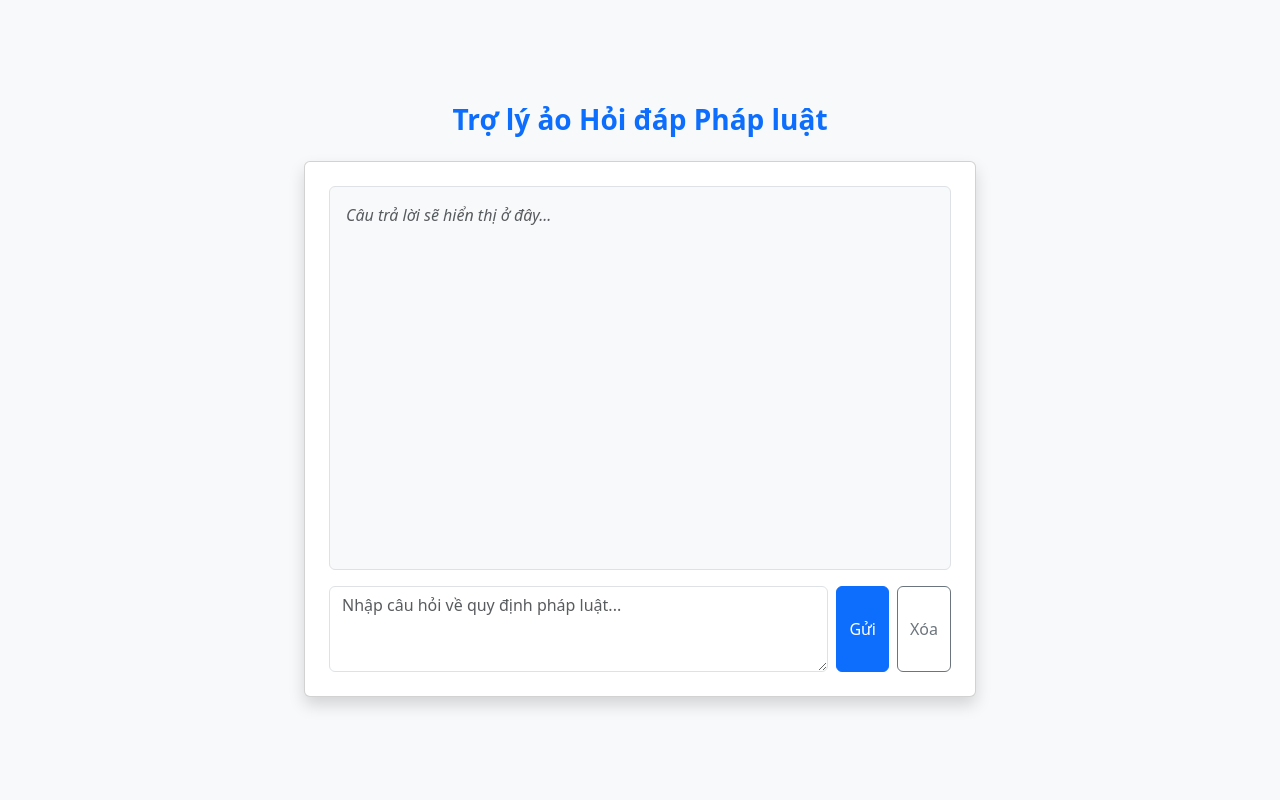
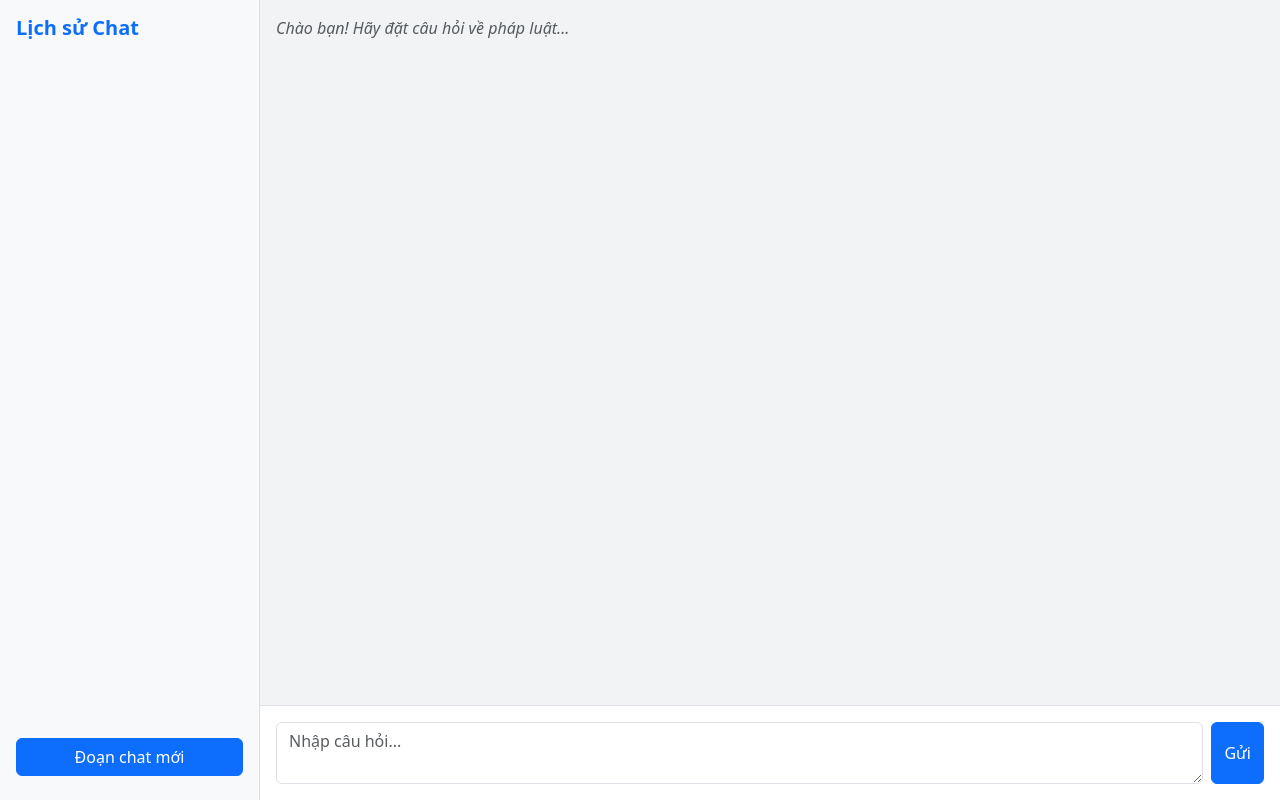
Before and after one commit to sunnytran123/chatbot_phapluat, a PHP site: page /hoi_dap/ in a window 1280 px wide. Run offline with PHP 8.4, Linux system fonts and the light colour scheme.

Commit message:
update on

```diff
--- a/index.php
+++ b/index.php
@@ -5,45 +5,153 @@
   <meta name="viewport" content="width=device-width, initial-scale=1.0">
   <title>Trợ lý ảo Hỏi đáp Pháp luật</title>
   <link href="https://cdn.jsdelivr.net/npm/bootstrap@5.3.3/dist/css/bootstrap.min.css" rel="stylesheet">
+  <style>
+    body, html {
+      height: 100%;
+      overflow: hidden;
+    }
+    .sidebar {
+      width: 260px;
+      background: #f8f9fa;
+      border-right: 1px solid #ddd;
+      overflow-y: auto;
+      padding: 1rem;
+      height: 100vh;
+    }
+    .chat-container {
+      flex: 1;
+      display: flex;
+      flex-direction: column;
+      height: 100vh;
+    }
+    .chat-messages {
+      flex: 1;
+      overflow-y: auto;
+      padding: 1rem;
+      background: #f1f3f5;
+    }
+    .message {
+      margin-bottom: 1rem;
+    }
+    .message.user {
+      text-align: right;
+    }
+    .message.ai {
+      text-align: left;
+    }
+    .history-item {
+      cursor: pointer;
+      padding: 0.5rem;
+      border-radius: 4px;
+      display: flex;
+      justify-content: space-between;
+      align-items: center;
+      gap: 0.5rem;
+    }
+    .history-item:hover {
+      background: #e9ecef;
+    }
+    .history-text {
+      flex-grow: 1;
+      overflow: hidden;
+      text-overflow: ellipsis;
+      white-space: nowrap;
+    }
+  </style>
 </head>
-<body class="bg-light">
-  <div class="min-vh-100 d-flex flex-column align-items-center justify-content-center p-4">
-    <h1 class="h3 fw-bold text-primary mb-4">Trợ lý ảo Hỏi đáp Pháp luật</h1>
+<body>
 
-    <div class="w-100" style="max-width: 672px;">
-      <div class="card shadow">
-        <div class="card-body p-4">
+<div class="d-flex h-100">
+  <!-- Sidebar lịch sử -->
+  <div class="sidebar d-flex flex-column">
+    <h5 class="fw-bold mb-3 text-primary">Lịch sử Chat</h5>
+    <div id="historyList" class="flex-grow-1 mb-3"></div>
+    <button class="btn btn-primary mb-2" id="newChat">Đoạn chat mới</button>
+  </div>
 
-          <div id="responseArea" class="border rounded p-3 mb-3 bg-light" style="height: 384px; overflow-y: auto;">
-            <p class="text-muted fst-italic">Câu trả lời sẽ hiển thị ở đây...</p>
-          </div>
+  <!-- Khu vực chat chính -->
+  <div class="chat-container">
+    <div class="chat-messages" id="chatArea">
+      <p class="text-muted fst-italic">Chào bạn! Hãy đặt câu hỏi về pháp luật...</p>
+    </div>
 
-          <div class="d-flex flex-column flex-sm-row gap-2">
-            <textarea id="userInput" class="form-control" rows="3" placeholder="Nhập câu hỏi về quy định pháp luật..."></textarea>
-            <div class="d-flex gap-2">
-              <button id="sendButton" class="btn btn-primary">Gửi</button>
-              <button id="clearButton" class="btn btn-outline-secondary">Xóa</button>
-            </div>
-          </div>
-
-        </div>
-      </div>
+    <div class="border-top p-3 d-flex gap-2">
+      <textarea id="userInput" class="form-control" rows="2" placeholder="Nhập câu hỏi..."></textarea>
+      <button id="sendButton" class="btn btn-primary">Gửi</button>
     </div>
   </div>
-
-<script src="https://cdn.jsdelivr.net/npm/bootstrap@5.3.3/dist/js/bootstrap.bundle.min.js"></script>
+</div>
 
 <script>
+const chatArea = document.getElementById('chatArea');
 const userInput = document.getElementById('userInput');
 const sendButton = document.getElementById('sendButton');
-const clearButton = document.getElementById('clearButton');
-const responseArea = document.getElementById('responseArea');
+const newChatBtn = document.getElementById('newChat');
+const historyList = document.getElementById('historyList');
 
+let currentChat = [];
+let allChats = JSON.parse(localStorage.getItem('chatHistory')) || [];
+let currentChatIndex = -1; // -1 là đoạn chat mới, >=0 là đoạn chat cũ đang tiếp tục
+
+// Hiển thị danh sách lịch sử
+function renderHistory() {
+  historyList.innerHTML = "";
+  allChats.forEach((chat, index) => {
+    const item = document.createElement('div');
+    item.className = 'history-item';
+
+    const text = document.createElement('div');
+    text.className = 'history-text';
+    text.textContent = chat.messages?.[0]?.content?.slice(0, 30) || `Đoạn chat ${index + 1}`;
+
+    const delBtn = document.createElement('button');
+    delBtn.className = 'btn btn-sm btn-outline-danger';
+    delBtn.textContent = 'Xóa';
+    delBtn.onclick = (e) => {
+      e.stopPropagation();
+      if (confirm('Xác nhận xóa đoạn chat này?')) {
+        allChats.splice(index, 1);
+        localStorage.setItem('chatHistory', JSON.stringify(allChats));
+        renderHistory();
+      }
+    };
+
+    item.appendChild(text);
+    item.appendChild(delBtn);
+    item.onclick = () => loadChat(index);
+    historyList.appendChild(item);
+  });
+}
+renderHistory();
+
+// Tải đoạn chat cũ để tiếp tục
+function loadChat(index) {
+  const selectedChat = allChats[index];
+  if (!selectedChat) return;
+
+  currentChatIndex = index;
+  currentChat = JSON.parse(JSON.stringify(selectedChat.messages));
+  chatArea.innerHTML = "";
+  currentChat.forEach(msg => renderMessage(msg.role, msg.content));
+}
+
+// Hiển thị tin nhắn
+function renderMessage(role, content) {
+  const div = document.createElement('div');
+  div.className = `message ${role}`;
+  div.innerHTML = `<div class="p-2 rounded bg-${role === 'user' ? 'primary text-white' : 'light'} d-inline-block">${content}</div>`;
+  chatArea.appendChild(div);
+  chatArea.scrollTop = chatArea.scrollHeight;
+}
+
+// Gửi câu hỏi
 sendButton.addEventListener('click', async () => {
   const question = userInput.value.trim();
-  if (!question) return alert('Vui lòng nhập câu hỏi!');
+  if (!question) return;
 
-  responseArea.innerHTML += `<p class="text-primary fw-semibold mb-2">Bạn: ${question}</p>`;
+  renderMessage('user', question);
+  currentChat.push({ role: 'user', content: question });
+  userInput.value = '';
 
   try {
     const res = await fetch('http://127.0.0.1:5000/hoi_dap', {
@@ -53,18 +161,43 @@ sendButton.addEventListener('click', async () => {
     });
     const data = await res.json();
 
-    responseArea.innerHTML += `<p class="text-dark mb-3">Trợ lý: ${data.tra_loi || 'Không có câu trả lời phù hợp.'}</p>`;
+    const answer = data.tra_loi || 'Không có câu trả lời phù hợp.';
+    renderMessage('ai', answer);
+    currentChat.push({ role: 'ai', content: answer });
+
+    if (currentChatIndex >= 0) {
+      allChats[currentChatIndex].messages = JSON.parse(JSON.stringify(currentChat));
+    }
+
   } catch (err) {
-    responseArea.innerHTML += `<p class="text-danger mb-3">Lỗi: Không thể kết nối tới máy chủ.</p>`;
+    renderMessage('ai', 'Lỗi: Không thể kết nối tới máy chủ.');
   }
 
-  responseArea.scrollTop = responseArea.scrollHeight;
-  userInput.value = '';
+  if (currentChatIndex === -1) {
+    allChats.push({ messages: JSON.parse(JSON.stringify(currentChat)) });
+    currentChatIndex = allChats.length - 1;
+  } else {
+    allChats[currentChatIndex].messages = JSON.parse(JSON.stringify(currentChat));
+  }
+
+  localStorage.setItem('chatHistory', JSON.stringify(allChats));
+  renderHistory();
 });
 
-clearButton.addEventListener('click', () => {
-  userInput.value = '';
-  responseArea.innerHTML = '<p class="text-muted fst-italic">Câu trả lời sẽ hiển thị ở đây...</p>';
+// Tạo đoạn chat mới
+newChatBtn.addEventListener('click', () => {
+  if (currentChat.length) {
+    if (currentChatIndex === -1) {
+      allChats.push({ messages: JSON.parse(JSON.stringify(currentChat)) });
+    } else {
+      allChats[currentChatIndex].messages = JSON.parse(JSON.stringify(currentChat));
+    }
+    localStorage.setItem('chatHistory', JSON.stringify(allChats));
+    renderHistory();
+  }
+  currentChat = [];
+  currentChatIndex = -1;
+  chatArea.innerHTML = `<p class="text-muted fst-italic">Chào bạn! Hãy đặt câu hỏi về pháp luật...</p>`;
 });
 </script>
 
```
